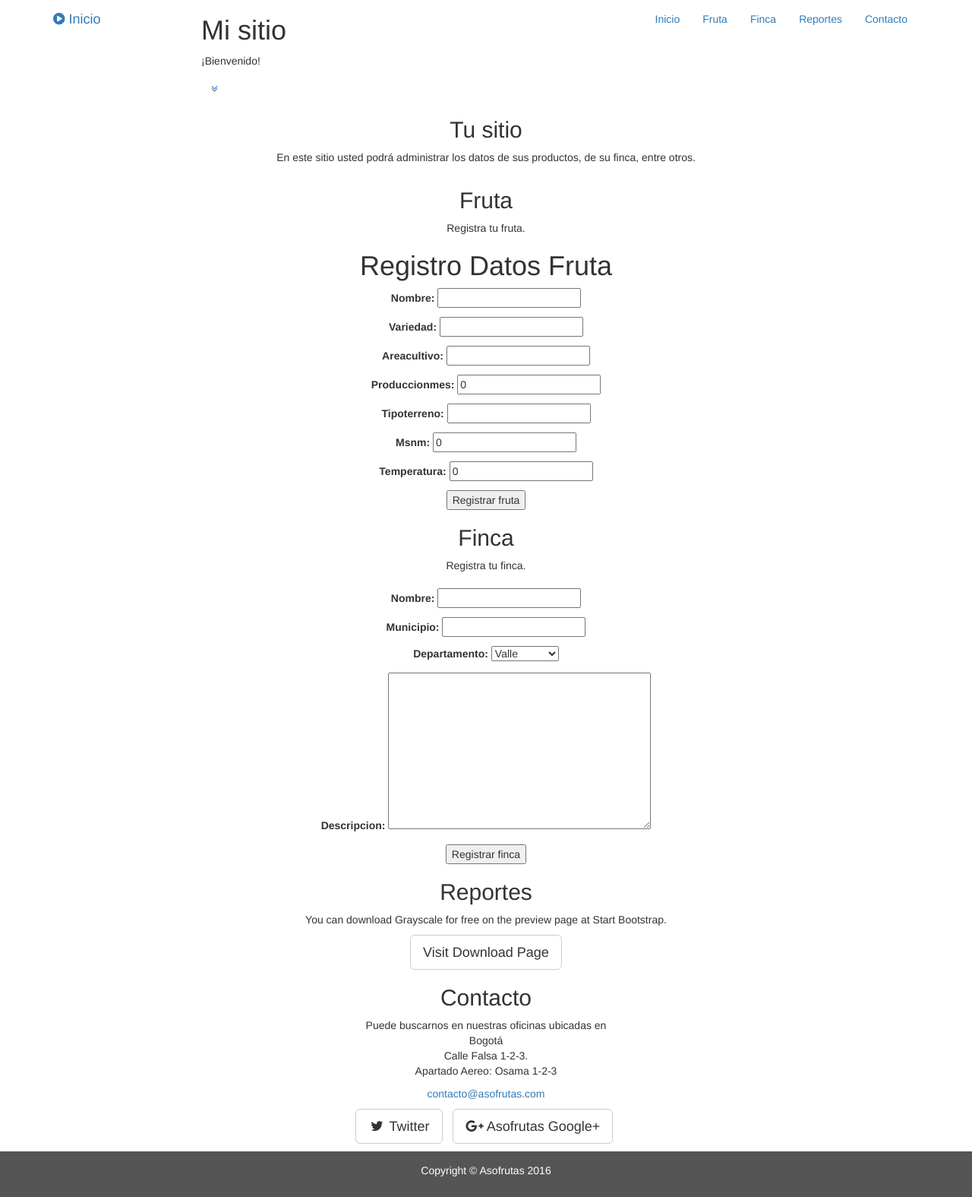
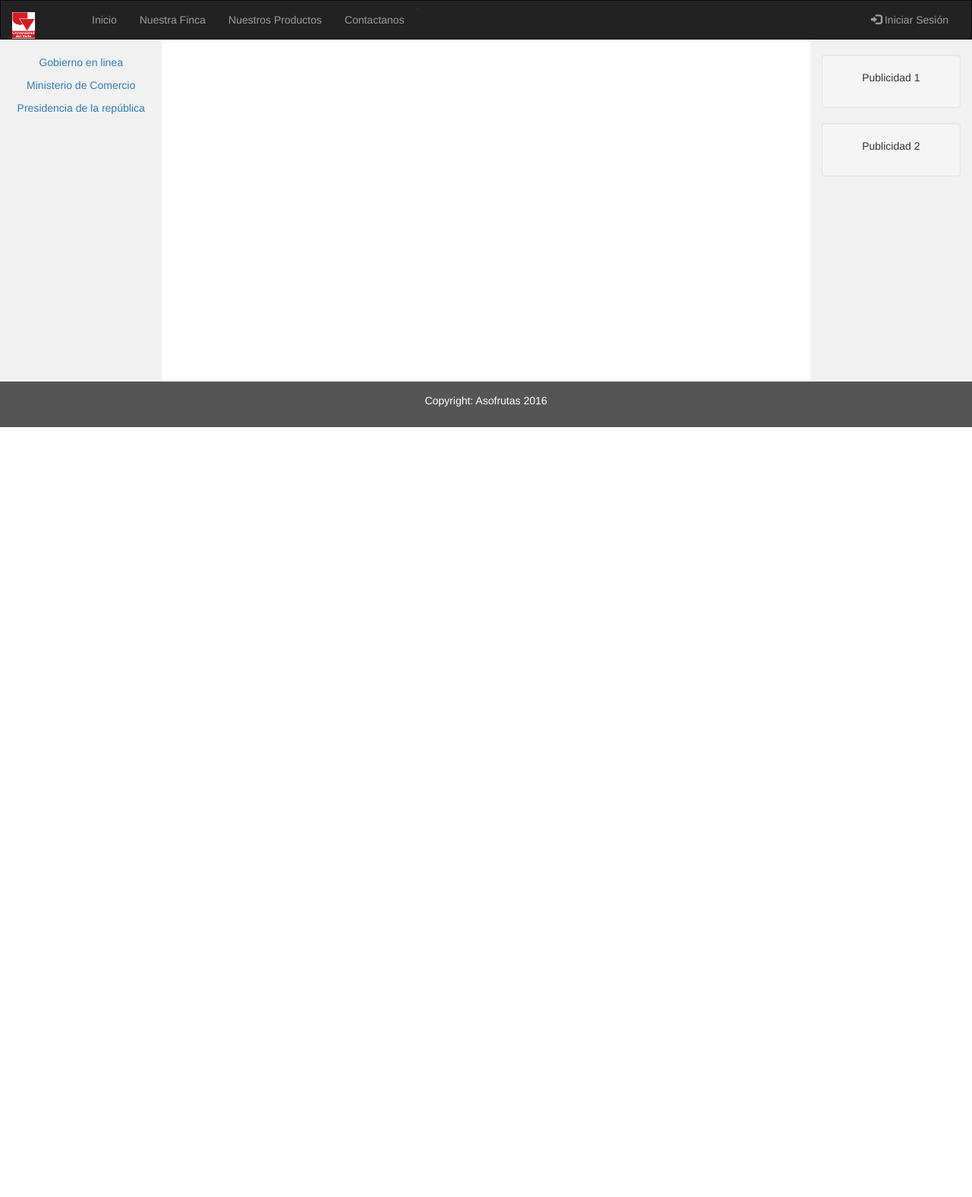
Before and after one commit to cardel/proyectotis, a Django app: page / in a window 1280 px wide. Shown: the whole page at 76% size. After the commit the page ends 562 px from the top, so only its background shows below. Run offline with Django 3.2, Linux system fonts and the light colour scheme; some libraries are stand-ins or nearby versions.

Commit message:
Autenticacion terminada

```diff
--- a/gestionfruta/views.py
+++ b/gestionfruta/views.py
@@ -1,4 +1,7 @@
 from django.shortcuts import render
+from django.views.generic import CreateView, TemplateView
+from django.contrib.auth.decorators import login_required
+
 
 # Create your views here.
 
@@ -6,6 +9,13 @@ from .forms import RegistradoForm, RegistradoFruta
 from .models import RegistrarFruta, RegistrarFinca
 
 
+
+class Home(TemplateView):
+    template_name = 'gestionfruta/inicio.html'
+
+
+
+##Borrar
 def inicio(request):
     titulo = "Registro Datos Fruta"
     form = RegistradoForm(request.POST or None)
--- a/productortenant/forms.py
+++ b/productortenant/forms.py
@@ -19,4 +19,6 @@ class CrearProductorForm(forms.ModelForm):
     nombre = forms.CharField(max_length=100, label="Nombre completo")
     fecha_nacimiento =  forms.DateField(widget=SelectDateWidget,label="Fecha nacimiento")
     telefono = forms.CharField(max_length=100,label="Teléfono")
-    correo = forms.EmailField(label="Correo electrónico")
+
+    usuario = forms.CharField(label="Usuario")
+    password = forms.CharField(label="Contraseña", min_length=8, widget=forms.PasswordInput)
--- /dev/null
+++ b/templates/templateProyecto/gestionfruta/inicio.html
@@ -0,0 +1,10 @@
+{% extends 'templatePrivateTenant.html' %}
+
+
+{% block content %}
+
+{% if user.is_authenticated %}
+<h4>Bievenido {{user}}</h4>
+{% endif %}
+
+{% endblock content %}
--- a/templates/templateProyecto/index.html
+++ /dev/null
@@ -1,203 +0,0 @@
-{% load staticfiles %}
-
-<!DOCTYPE html>
-<html lang="en">
-
-<head>
-
-    <meta charset="utf-8">
-    <meta http-equiv="X-UA-Compatible" content="IE=edge">
-    <meta name="viewport" content="width=device-width, initial-scale=1">
-    <meta name="description" content="">
-    <meta name="author" content="">
-
-    <title>Bienvenido a su sitio</title>
-
-    <!-- Bootstrap Core CSS -->
-    <link href="{% static 'css/bootstrap.min.css' %}" rel="stylesheet">
-
-    <!-- Custom CSS -->
-    <link href="{% static 'css/grayscale.css' %}" rel="stylesheet">
-
-    <!-- Custom Fonts -->
-    <link href="{% static 'font-awesome/css/font-awesome.min.css'  %}" rel="stylesheet" type="text/css">
-    <link href="http://fonts.googleapis.com/css?family=Lora:400,700,400italic,700italic" rel="stylesheet" type="text/css">
-    <link href="http://fonts.googleapis.com/css?family=Montserrat:400,700" rel="stylesheet" type="text/css">
-
-    <!-- HTML5 Shim and Respond.js IE8 support of HTML5 elements and media queries -->
-    <!-- WARNING: Respond.js doesn't work if you view the page via file:// -->
-    <!--[if lt IE 9]>
-        <script src="https://oss.maxcdn.com/libs/html5shiv/3.7.0/html5shiv.js"></script>
-        <script src="https://oss.maxcdn.com/libs/respond.js/1.4.2/respond.min.js"></script>
-    <![endif]-->
-    <link href="{% static 'css/estilosProyecto.css'  %}" rel="stylesheet" type="text/css">
-</head>
-
-<body id="page-top" data-spy="scroll" data-target=".navbar-fixed-top">
-
-    <!-- Navigation -->
-    <nav class="navbar navbar-custom navbar-fixed-top" role="navigation">
-        <div class="container">
-            <div class="navbar-header">
-                <button type="button" class="navbar-toggle" data-toggle="collapse" data-target=".navbar-main-collapse">
-                    <i class="fa fa-bars"></i>
-                </button>
-                <a class="navbar-brand page-scroll" href="#page-top">
-                    <i class="fa fa-play-circle"></i>  <span class="light">Inicio</span>
-                </a>
-            </div>
-
-            <!-- Collect the nav links, forms, and other content for toggling -->
-            <div class="collapse navbar-collapse navbar-right navbar-main-collapse">
-                <ul class="nav navbar-nav">
-                    <!-- Hidden li included to remove active class from about link when scrolled up past about section -->
-                    <li class="hidden">
-                        <a href="#page-top"></a>
-                    </li>
-                    <li>
-                        <a class="page-scroll" href="#about">Inicio</a>
-                    </li>
-                    <li>
-                        <a class="page-scroll" href="#producto">Fruta</a>
-                    </li>
-                    <li>
-                        <a class="page-scroll" href="#finca">Finca</a>
-                    </li>
-                    <li>
-                        <a class="page-scroll" href="#reportes">Reportes</a>
-                    </li>
-                    <li>
-                        <a class="page-scroll" href="#contact">Contacto</a>
-                    </li>
-                </ul>
-            </div>
-            <!-- /.navbar-collapse -->
-        </div>
-        <!-- /.container -->
-    </nav>
-
-
-
-
-    <!-- Intro Header -->
-
-    <header class="intro">
-        <div class="intro-body">
-            <div class="container">
-                <div class="row">
-                    <div class="col-md-8 col-md-offset-2">
-                        <h1 class="brand-heading">Mi sitio</h1>
-                        <p class="intro-text">¡Bienvenido!</p>
-                        <a href="#about" class="btn btn-circle page-scroll">
-                            <i class="fa fa-angle-double-down animated"></i>
-                        </a>
-                    </div>
-                </div>
-            </div>
-        </div>
-    </header>
-
-
-    <!-- About Section -->
-    <section id="about" class="container content-section text-center">
-        <div class="row">
-            <div class="col-lg-8 col-lg-offset-2">
-                <h2>Tu sitio</h2>
-                <p>En este sitio usted podrá administrar los datos de sus productos, de su finca, entre otros.</p>
-            </div>
-        </div>
-    </section>
-    <!-- About Section -->
-    <section id="producto" class="container content-section text-center">
-        <div class="row">
-            <div class="col-lg-8 col-lg-offset-2">
-                <h2>Fruta</h2>
-                <p>Registra tu fruta.</p>
-                <h1>{{ titulo }}</h1>
-                <form method="post">
-                     {% csrf_token %}
-                     {{form.as_p}}
-                <input type="submit" value="Registrar fruta">
-                </form>
-            </div>
-        </div>
-    </section>
-
-    <!-- Download Section -->
-    <section id="finca" class="content-section text-center">
-        <div class="row">
-            <div class="col-lg-8 col-lg-offset-2">
-                <h2>Finca</h2>
-                <p>Registra tu finca.</p>
-                <h1>{{ tituloFinca }}</h1>
-                <form method="post">
-                     {% csrf_token %}
-                     {{formFinca.as_p}}
-                <input type="submit" value="Registrar finca">
-                </form>
-            </div>
-        </div>
-    </section>
-
-        <!-- Download Section -->
-    <section id="reportes" class="content-section text-center">
-        <div class="download-section">
-            <div class="container">
-                <div class="col-lg-8 col-lg-offset-2">
-                    <h2>Reportes</h2>
-                    <p>You can download Grayscale for free on the preview page at Start Bootstrap.</p>
-                    <a href="http://startbootstrap.com/template-overviews/grayscale/" class="btn btn-default btn-lg">Visit Download Page</a>
-                </div>
-            </div>
-        </div>
-    </section>
-
-    <!-- Contact Section -->
-    <section id="contact" class="container content-section text-center">
-        <div class="row">
-            <div class="col-lg-8 col-lg-offset-2">
-                <h2>Contacto</h2>
-                <p>Puede buscarnos en nuestras oficinas ubicadas en<br/>Bogotá<br/>Calle Falsa 1-2-3.<br/>Apartado Aereo: Osama 1-2-3</p>
-                <p><a href="mailto:contacto@asofrutas.com">contacto@asofrutas.com</a>
-                </p>
-                <ul class="list-inline banner-social-buttons">
-                    <li>
-                        <a href="https://twitter.com/asofrutas" class="btn btn-default btn-lg"><i class="fa fa-twitter fa-fw"></i> <span class="network-name">Twitter</span></a>
-                    </li>
-
-                    <li>
-                        <a href="https://plus.google.com/+Asofrutas" class="btn btn-default btn-lg"><i class="fa fa-google-plus fa-fw"></i> <span class="network-name">Asofrutas Google+</span></a>
-                    </li>
-                </ul>
-            </div>
-        </div>
-    </section>
-
-    <!-- Map Section -->
-    <div id="map"></div>
-
-    <!-- Footer -->
-    <footer>
-        <div class="container text-center">
-            <p>Copyright &copy; Asofrutas 2016</p>
-        </div>
-    </footer>
-
-    <!-- jQuery -->
-    <script src="{% static 'js/jquery.js' %}"></script>
-
-    <!-- Bootstrap Core JavaScript -->
-    <script src="{% static 'js/bootstrap.min.js' %}"></script>
-
-    <!-- Plugin JavaScript -->
-    <script src="{% static 'js/jquery.easing.min.js'  %}"></script>
-
-    <!-- Google Maps API Key - Use your own API key to enable the map feature. More information on the Google Maps API can be found at https://developers.google.com/maps/ -->
-    <script type="{% static text/javascript" src="https://maps.googleapis.com/maps/api/js?key=AIzaSyCRngKslUGJTlibkQ3FkfTxj3Xss1UlZDA&sensor=false"></script>
-
-    <!-- Custom Theme JavaScript -->
-    <script src="{% static 'js/grayscale.js' %}"></script>
-
-</body>
-
-</html>
--- a/templates/templateProyecto/productortenant/exito.html
+++ b/templates/templateProyecto/productortenant/exito.html
@@ -6,7 +6,7 @@
 {% block content %}
 <h1>Creación exitosa</h1>
 <p>¡Su sitio ha sido creado exitosamente!</p>
-<p>Puede acceder aquí <a href="http://{{ request.session.direccion }}:8080" target="_blank">{{ direccion }}</a></p>
+<p>Puede acceder aquí <a href="http://{{ request.session.direccion }}:8080" target="_blank">{{ request.session.direccion }}</a></p>
 
 {% endblock content %}
 
--- a/templates/templateProyecto/productortenant/registrar.html
+++ b/templates/templateProyecto/productortenant/registrar.html
@@ -5,7 +5,8 @@
 <!-- Formulario registro productor -->
 
 {% block content %}
-<h1>{{ titulo }}</h1>
+<h1>Registrar página</h1>
+<p>A continuación usted va a registrar una nueva aplicación en nuestro sitio</p>
 <p>
   <form method="post">
       {% csrf_token %}
--- /dev/null
+++ b/templates/templateProyecto/templatePrivateTenant.html
@@ -0,0 +1,79 @@
+<!-- Plantilla base del proyecto -->
+{% load staticfiles %}
+
+<!DOCTYPE html>
+<html lang="es">
+<head>
+  <title>Asofrutas, sitio Web</title>
+
+  <meta charset="utf-8">
+  <meta name="viewport" content="width=device-width, initial-scale=1">
+  <link rel="stylesheet" href="{% static 'css/bootstrap/bootstrap.min.css'  %}">
+  <script src="{% static 'js/jquery-3.0.0.min.js' %}"></script>
+  <script src="{% static 'js/bootstrap.min.js' %}"></script>
+  <link href="{% static 'css/estilosProyecto.css'  %}" rel="stylesheet" type="text/css">
+</head>
+<body>
+
+<nav class="navbar navbar-inverse">
+  <div class="container-fluid">
+    <div class="navbar-header">
+      <button type="button" class="navbar-toggle" data-toggle="collapse" data-target="#myNavbar">
+        <span class="icon-bar"></span>
+        <span class="icon-bar"></span>
+        <span class="icon-bar"></span>
+      </button>
+      <a class="navbar-brand" href="#"><img src="{% static 'images/univalle.png' %}" height="35px" width="30px" alt="logo"/>
+    </div>
+    <div class="collapse navbar-collapse" id="myNavbar">
+      <ul class="nav navbar-nav">
+        <!-- class="active" -->
+        <li {% block activo1 %} {% endblock %}><a href="/">Inicio</a></li>
+        {% if user.is_authenticated %}
+        <li {% block activo2 %} {% endblock %}><a href="/crearFinca">Administra tus productos</a></li>
+        <li {% block activo3 %} {% endblock %}><a href="/contacto">Administra tu finca</a></li>
+        <li {% block activo4 %} {% endblock %}><a href="/contacto">Administra tus datos</a></li>
+        {% endif %}
+        <li {% block activo5 %} {% endblock %}><a href="/contacto">Nuestra Finca</a></li>
+        <li {% block activo6 %} {% endblock %}><a href="/contacto">Nuestros Productos</a></li>
+        <li {% block activo7 %} {% endblock %}><a href="/contacto">Contactanos</a></li>
+      </ul>
+      -<ul class="nav navbar-nav navbar-right">
+      {% if user.is_authenticated %}
+        <li><a href="/logout"><span class="glyphicon glyphicon-log-in"></span> Cerrar Sesión</a></li>
+      {% else %}
+        <li><a href="/login"><span class="glyphicon glyphicon-log-in"></span> Iniciar Sesión</a></li>
+      {% endif %}
+      </ul>
+    </div>
+  </div>
+</nav>
+
+<div class="container-fluid text-center">
+  <div class="row content">
+    <div class="col-sm-2 sidenav">
+      <p><a href="http://estrategia.gobiernoenlinea.gov.co/" target="_blank">Gobierno en linea</a></p>
+      <p><a href="http://www.mincit.gov.co/index3.php" target="_blank">Ministerio de Comercio</a></p>
+      <p><a href="http://es.presidencia.gov.co/" target="_blank">Presidencia de la república</a></p>
+    </div>
+    <div class="col-sm-8 text-left">
+      {% block content %}
+      {% endblock %}
+    </div>
+    <div class="col-sm-2 sidenav">
+      <div class="well">
+        <p>Publicidad 1</p>
+      </div>
+      <div class="well">
+        <p>Publicidad 2</p>
+      </div>
+    </div>
+  </div>
+</div>
+
+<footer class="container-fluid text-center">
+  <p>Copyright: Asofrutas 2016</p>
+</footer>
+
+</body>
+</html>
```
Also changed, not shown: productortenant/views.py (+15 -19 lines), proyectotis/private_urls.py (+8 -1 lines), proyectotis/settings.py (+5 -2 lines), templates/templateProyecto/gestionfruta/login.html (added, +23 -0 lines), Readme.md.
